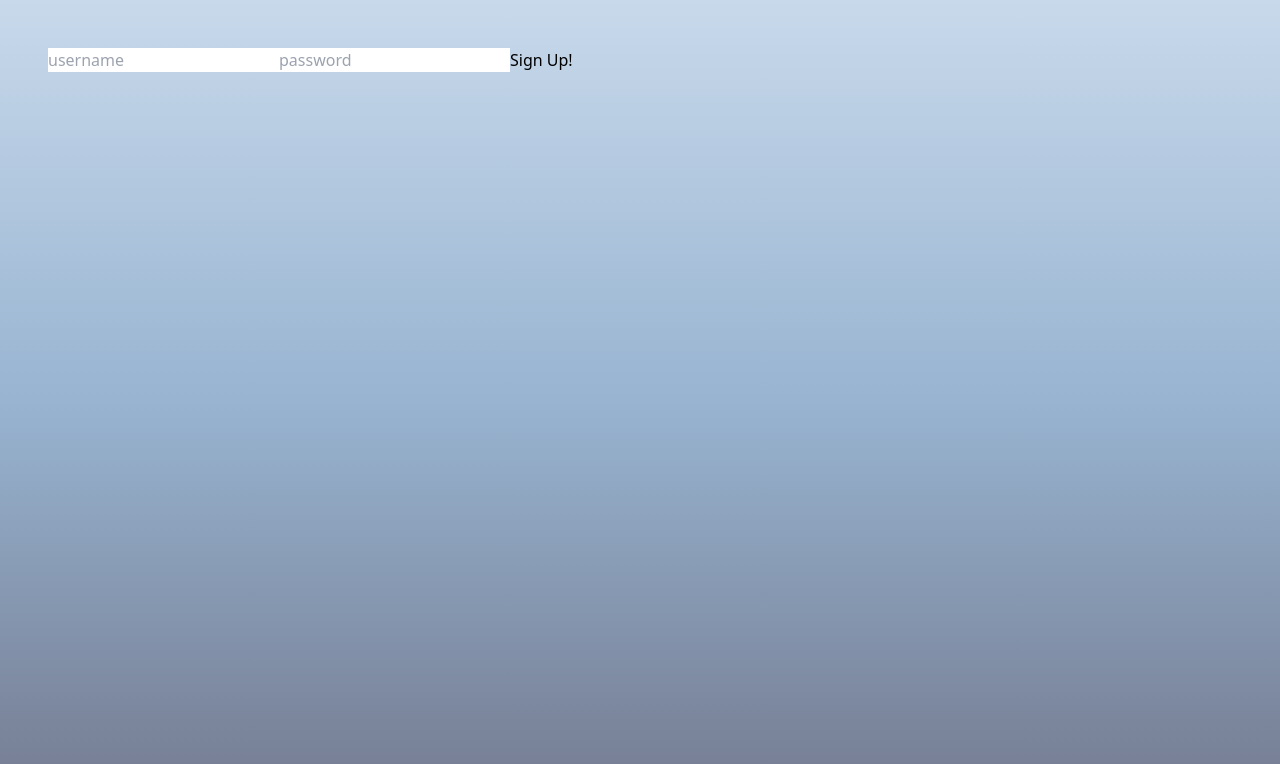
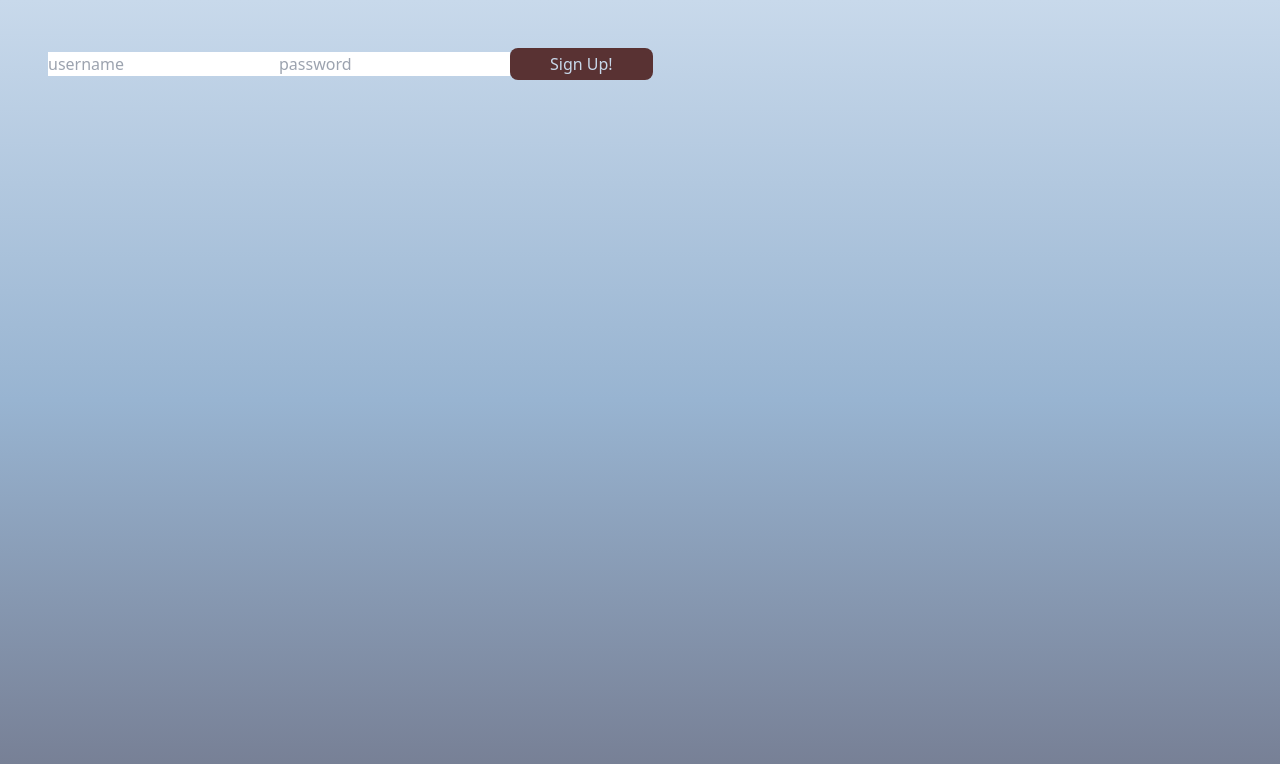
Before and after one commit to WobbegangTassel/booze-your-own-adventure, a React app: page /signup in a window 1280 px wide. Shown: the top 764 px of the page. Built offline with nearby package versions, Linux system fonts and the light colour scheme.

Commit message:
signup button style

```diff
--- a/client/Pages/Signup.jsx
+++ b/client/Pages/Signup.jsx
@@ -11,7 +11,7 @@ function Signup() {
     <div>
       <input type="text" id="username" placeholder="username" />
       <input type="text" id="password" placeholder="password" />
-      <button onClick={() => {}}>Sign Up!</button>
+      <button className="py-1 flex-shrink-0 self-center px-10 text-blue-light rounded-lg bg-brown  hover:bg-brown-light hover:text-brown-dark" onClick={() => {}}>Sign Up!</button>
     </div>
   );
 }
```
